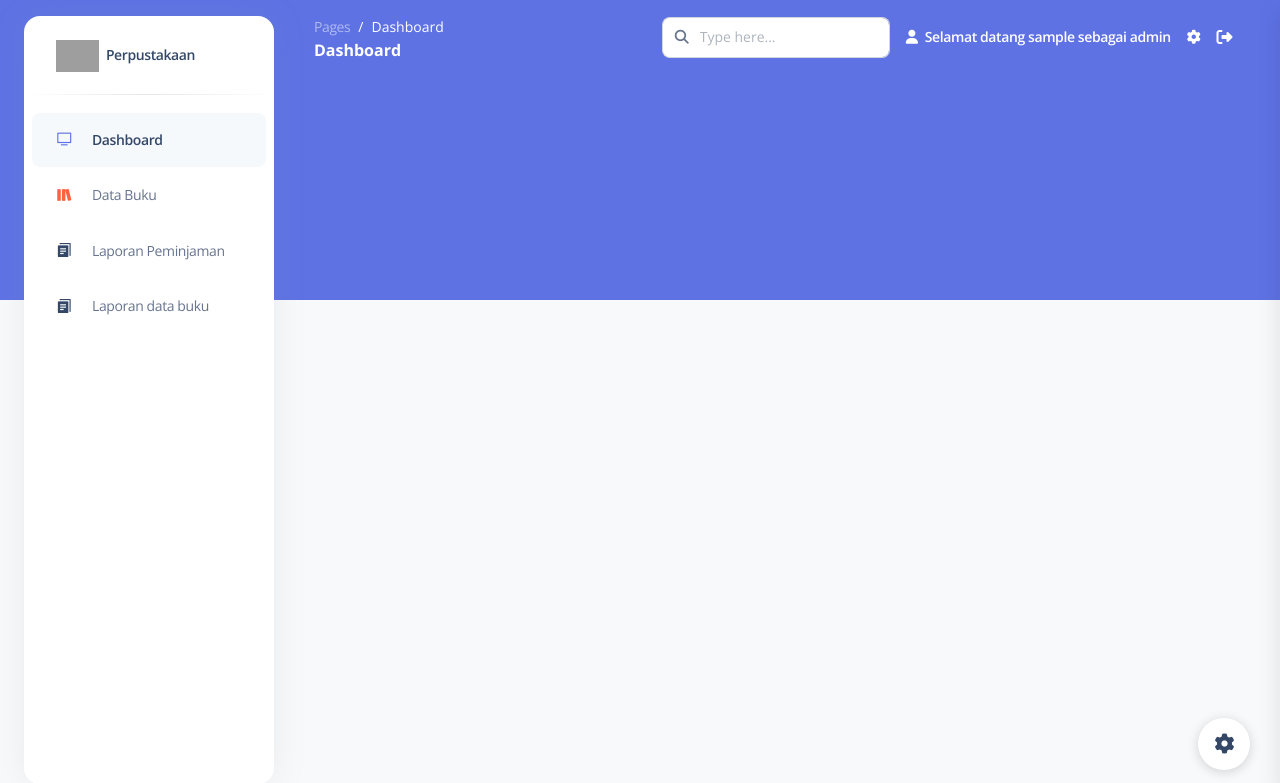
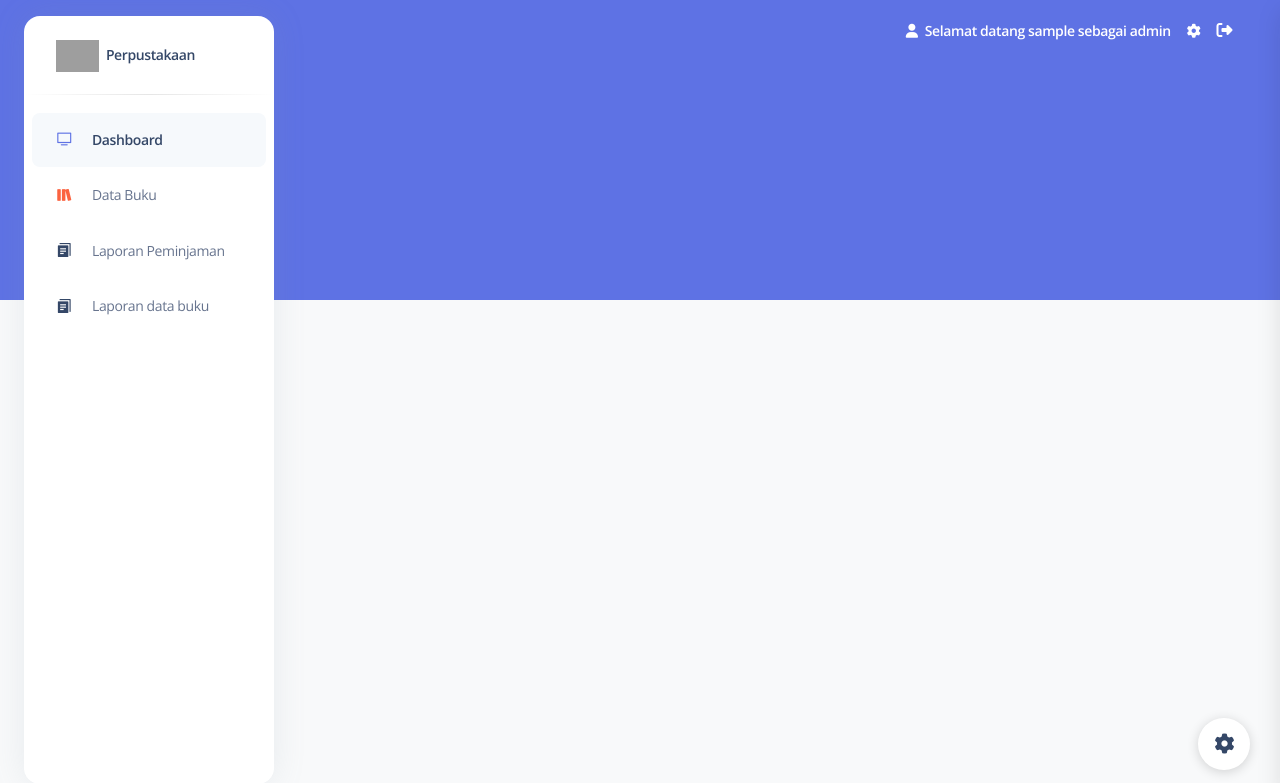
Before and after one commit to Nashr5/digitallibrary, a PHP site: page /petugas/index.php?petugas=1 in a window 1280 px wide. Shown: the top 783 px of the page. Run offline with PHP 8.4, Linux system fonts and the light colour scheme; the visitor is signed in with stand-in values (Sample User, id 1); some libraries are stand-ins or nearby versions; grey boxes are pictures that could not be loaded.

Commit message:
update petugas

```diff
--- a/petugas/index.php
+++ b/petugas/index.php
@@ -17,7 +17,7 @@
   <link rel="apple-touch-icon" sizes="76x76" href="../assets/img/apple-icon.png">
   <link rel="icon" type="image/png" href="https://cdn.icon-icons.com/icons2/504/PNG/512/book-15_icon-icons.com_49264.png">
   <title>
-    Argon Dashboard 2 by Creative Tim
+    Petugas Digital Library
   </title>
   <!--     Fonts and icons     -->
   <link href="https://fonts.googleapis.com/css?family=Open+Sans:300,400,600,700" rel="stylesheet" />
--- a/petugas/template/header.php
+++ b/petugas/template/header.php
@@ -1,18 +1,8 @@
 <nav class="navbar navbar-main navbar-expand-lg px-0 mx-4 shadow-none border-radius-xl " id="navbarBlur" data-scroll="false">
       <div class="container-fluid py-1 px-3">
-        <nav aria-label="breadcrumb">
-          <ol class="breadcrumb bg-transparent mb-0 pb-0 pt-1 px-0 me-sm-6 me-5">
-            <li class="breadcrumb-item text-sm"><a class="opacity-5 text-white" href="javascript:;">Pages</a></li>
-            <li class="breadcrumb-item text-sm text-white active" aria-current="page">Dashboard</li>
-          </ol>
-          <h6 class="font-weight-bolder text-white mb-0">Dashboard</h6>
-        </nav>
+
         <div class="collapse navbar-collapse mt-sm-0 mt-2 me-md-0 me-sm-4" id="navbar">
-          <div class="ms-md-auto pe-md-3 d-flex align-items-center">
-            <div class="input-group">
-              <span class="input-group-text text-body"><i class="fas fa-search" aria-hidden="true"></i></span>
-              <input type="text" class="form-control" placeholder="Type here...">
-            </div>
+
           </div>
           <ul class="navbar-nav  justify-content-end">
             <li class="nav-item d-flex align-items-center">
```
